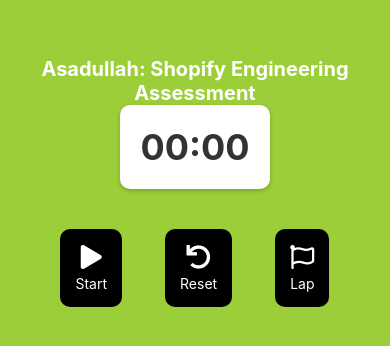
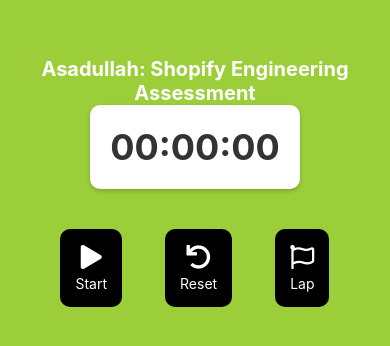
Before and after one commit to Shopify/eng-intern-assessment-react-native, a React Native app: screen / in a window 390 px wide. Shown: the part 230-576 px from the top of the page. Built offline with nearby package versions, Linux system fonts and the light colour scheme.

Commit message:
hours add to stopwatch

```diff
--- a/src/StopWatch.tsx
+++ b/src/StopWatch.tsx
@@ -14,13 +14,14 @@ const Stopwatch: React.FC<StopwatchProps> = ({ elapsedTime }) => {
   );
 };
 
-// Function to format the time as MM:SS
+// Function to format the time as HH:mm:ss
 const formatTime = (time: number): string => {
-  const minutes = Math.floor(time / 60);
+  const hours = Math.floor(time / 3600);
+  const minutes = Math.floor((time % 3600) / 60);
   const seconds = time % 60;
-  return `${String(minutes).padStart(2, '0')}:${String(seconds).padStart(2, '0')}`;
+
+  return `${String(hours).padStart(2, '0')}:${String(minutes).padStart(2, '0')}:${String(seconds).padStart(2, '0')}`;
 };
-
 
 // Styles for the Stopwatch component
 const styles = StyleSheet.create({
@@ -36,14 +37,13 @@ const styles = StyleSheet.create({
     shadowOpacity: 0.2,
     shadowRadius: 4,
     elevation: 5,
-  },    // Styles for the Stopwatch container
-
+  }, // Styles for the Stopwatch container
 
   stopwatchText: {
     fontSize: 36,
     fontWeight: 'bold',
     color: '#333',
-  },    // Styles for the Stopwatch Text
+  }, // Styles for the Stopwatch Text
 });
 
 export default Stopwatch;
```
